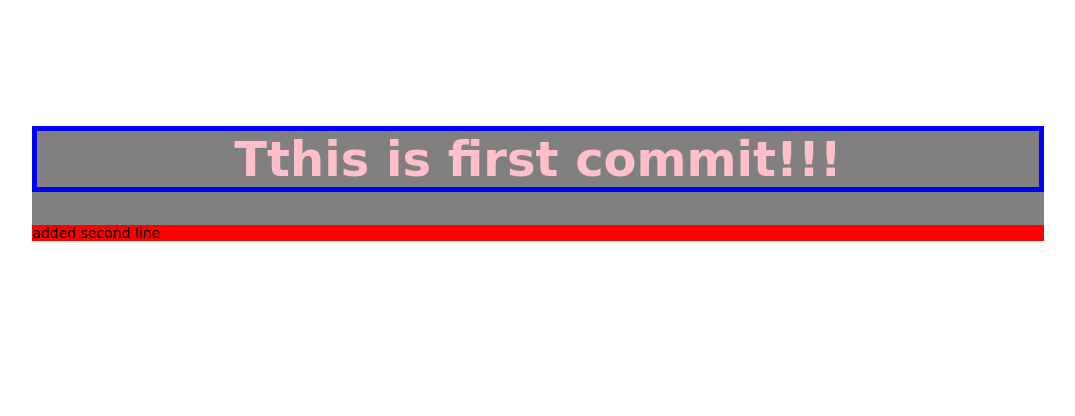
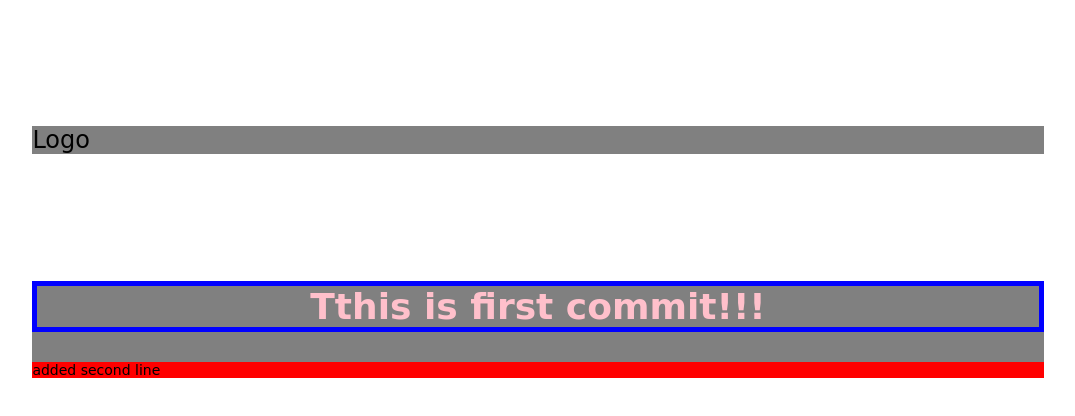
Before and after one commit to YevgeniyVasylets/test_repo, a plain HTML site: page index.html in a window 1280 px wide. Shown: the whole page, without its empty margins (102-1177 px from the left). Drawn offline with Linux system fonts and the light colour scheme.

Commit message:
added header

```diff
--- a/index.html
+++ b/index.html
@@ -15,7 +15,7 @@
         font-size:14px;
         background: red;
       }
-      h1{
+      h2{
         text-align: center;
         color:pink;
         border: 5px solid blue;
@@ -23,8 +23,11 @@
     </style>
   </head>
   <body>
+    <div class="header">
+      Logo
+    </div>
   <div class="">
-    <h1>Tthis is first commit!!!</h1>
+    <h2>Tthis is first commit!!!</h2>
     <p>added second line</p>
   </div>
 
```
